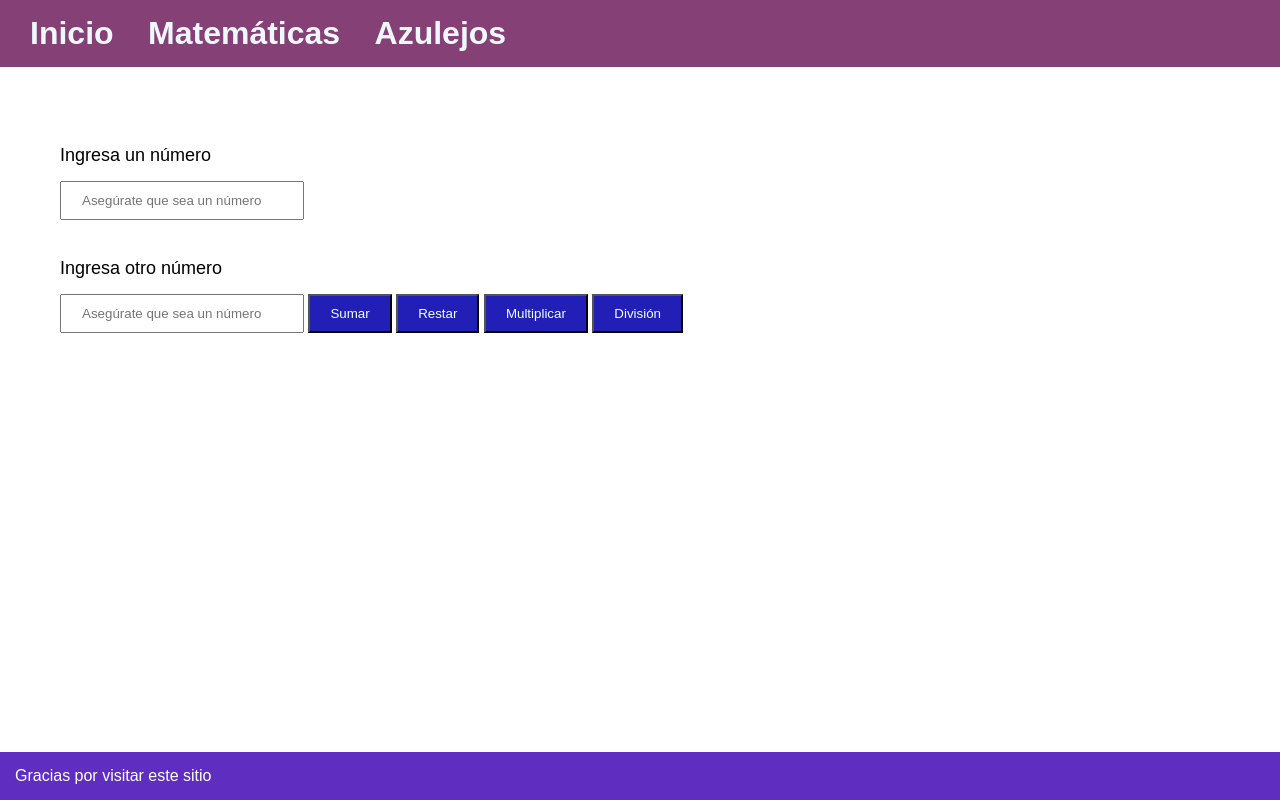
After one commit to luiskevinms/Elote, a Flask app: page /math in a window 1280 px wide. The commit adds this page. Run offline with Flask 3, Linux system fonts and the light colour scheme.

Commit message:
Se agregó azulejos.js y math.html, al mismo tiempo se modificó azulejos.html para poder usar las 3 páginas de manera correcta

```diff
--- a/templates/azulejos.html
+++ b/templates/azulejos.html
@@ -17,4 +17,5 @@
                 </div>
             <div>
 <div class="tenor-gif-embed" data-postid="15731569881165918810" data-share-method="host" data-aspect-ratio="1.33155" data-width="50%"><a href="https://tenor.com/view/nossa-build-erthosoconstrutor-bob-gif-15731569881165918810">Nossa Build Erthosoconstrutor GIF</a>from <a href="https://tenor.com/search/nossa+build-gifs">Nossa Build GIFs</a></div> <script type="text/javascript" async src="https://tenor.com/embed.js"></script>        </main>
+<script src="{{ url_for('static', filename='js/azulejos.js')}}"></script>
 {% include 'footer.html' %}
--- /dev/null
+++ b/templates/math.html
@@ -0,0 +1,21 @@
+{% include 'header.html' %}
+        <main>
+            <div>
+                <p>Ingresa un número </p>
+                <input id="input-value1" class="input-welcome" type="number" placeholder="Asegúrate que sea un número">
+
+
+                <p>Ingresa otro número </p>
+                <input id="input-value2" class="input-welcome" type="number" placeholder="Asegúrate que sea un número">
+
+                <button class="button-suma" id="btn-sumar">Sumar</button>
+
+                <button class="button-resta" id="btn-restar">Restar</button>
+
+                <button class="button-multiplicar" id="btn-multiplicar">Multiplicar</button>
+
+                <button class="button-division" id="btn-division">División</button>
+            </div>
+        </main>
+        <script src="{{ url_for('static', filename='js/math.js')}}"></script>
+{% include 'footer.html' %}
```
Also changed, not shown: static/js/azulejos.js (added, +40 -0 lines).
